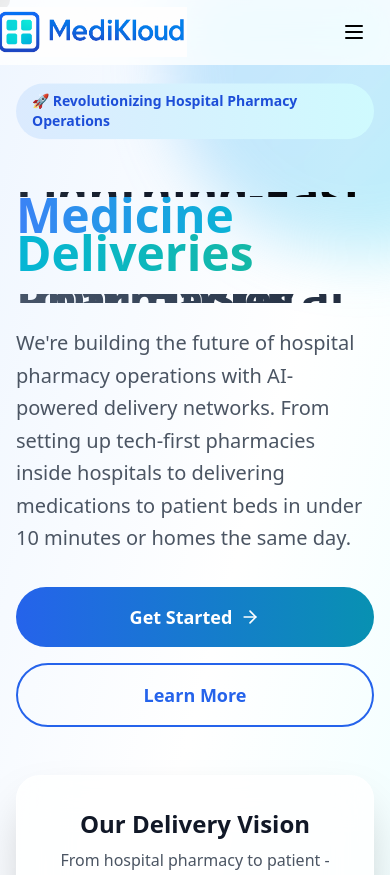
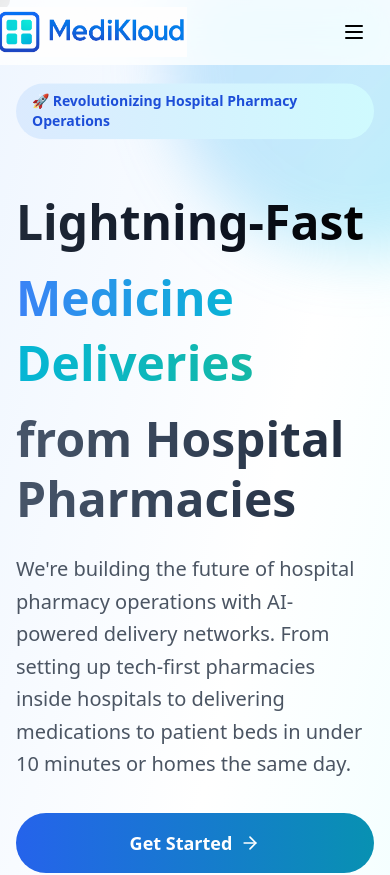
Before and after one commit to mkdev6/1, a React (Vite) app: page / in a window 390 px wide. Shown: the top 875 px of the page. Built offline with nearby package versions, Linux system fonts and the light colour scheme.

Commit message:
Updated App.tsx

```diff
--- a/src/App.tsx
+++ b/src/App.tsx
@@ -424,7 +424,7 @@ function App() {
             </div>
 
             <h1
-              className="text-5xl md:text-6xl font-bold mb-6 leading-[0.1] cursor-pointer select-none space-y-4"
+              className="text-5xl md:text-6xl font-bold mb-6 leading-tight cursor-pointer select-none space-y-4"
               onMouseEnter={() => setIsHovering(true)}
               onMouseLeave={() => setIsHovering(false)}
             >
```
